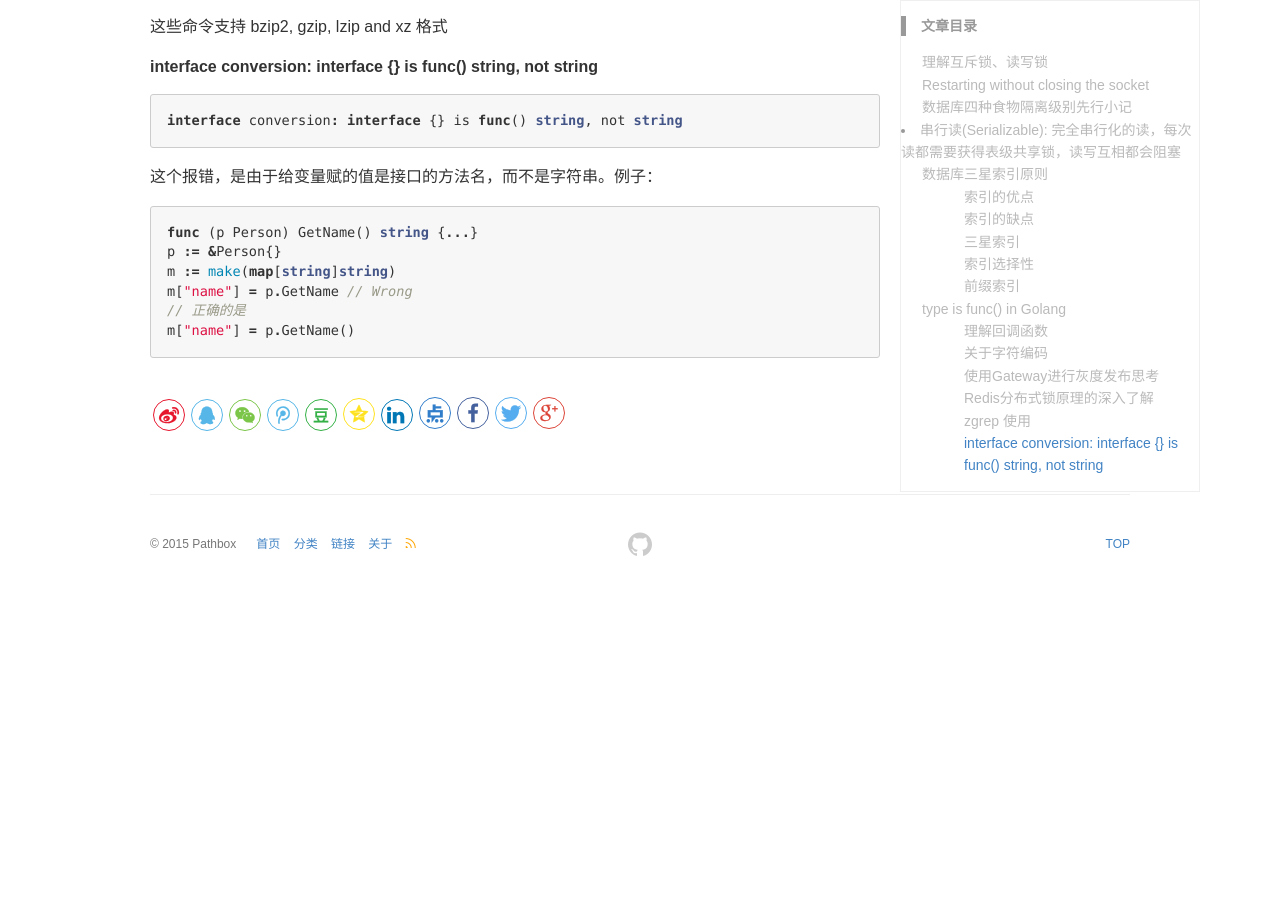
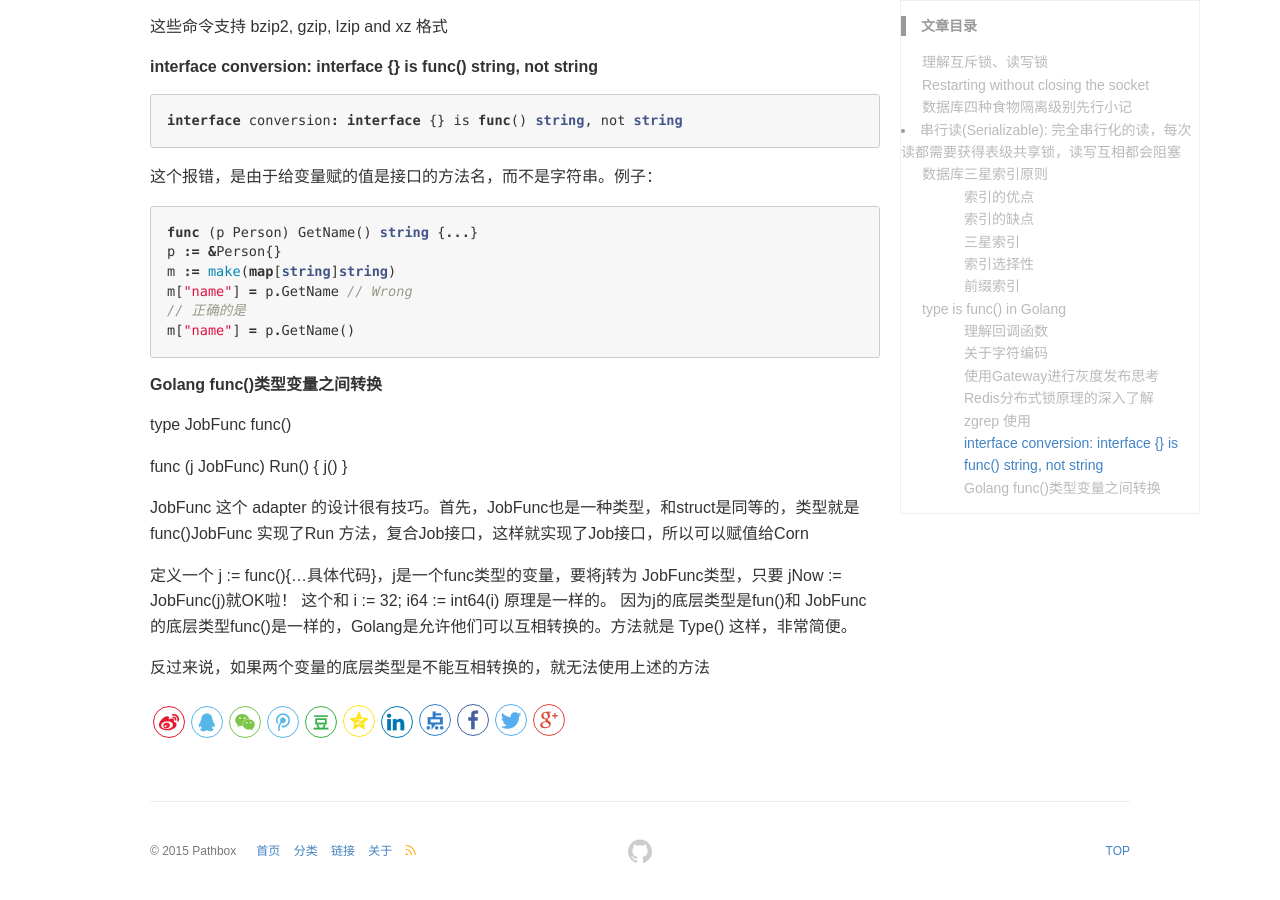
Before and after one commit to pathbox/pathbox.github.io, a Jekyll site: the page built from _posts/2018-05-01-work-summary-in-Udesk-fifteen.md, in a window 1280 px wide and 900 px high, scrolled down 5991 px. Built offline with Jekyll 4.4.1, drawn with Linux system fonts in a browser that asks for light colours; before the commit the page ends 6584 px from its top, so only the background shows below that.

Commit message:
Golang func()类型变量之间转换

````diff
--- a/_posts/2018-05-01-work-summary-in-Udesk-fifteen.md
+++ b/_posts/2018-05-01-work-summary-in-Udesk-fifteen.md
@@ -261,3 +261,16 @@ m["name"] = p.GetName // Wrong
 // 正确的是
 m["name"] = p.GetName()
 ```
+
+##### Golang func()类型变量之间转换
+type JobFunc func()
+
+func (j JobFunc) Run() {
+	j()
+}
+
+JobFunc 这个 adapter 的设计很有技巧。首先，JobFunc也是一种类型，和struct是同等的，类型就是 func()JobFunc 实现了Run 方法，复合Job接口，这样就实现了Job接口，所以可以赋值给Corn
+
+定义一个 j := func(){...具体代码}，j是一个func类型的变量，要将j转为 JobFunc类型，只要 jNow := JobFunc(j)就OK啦！ 这个和 i := 32; i64 := int64(i) 原理是一样的。 因为j的底层类型是fun()和 JobFunc的底层类型func()是一样的，Golang是允许他们可以互相转换的。方法就是 Type() 这样，非常简便。
+
+反过来说，如果两个变量的底层类型是不能互相转换的，就无法使用上述的方法
````
